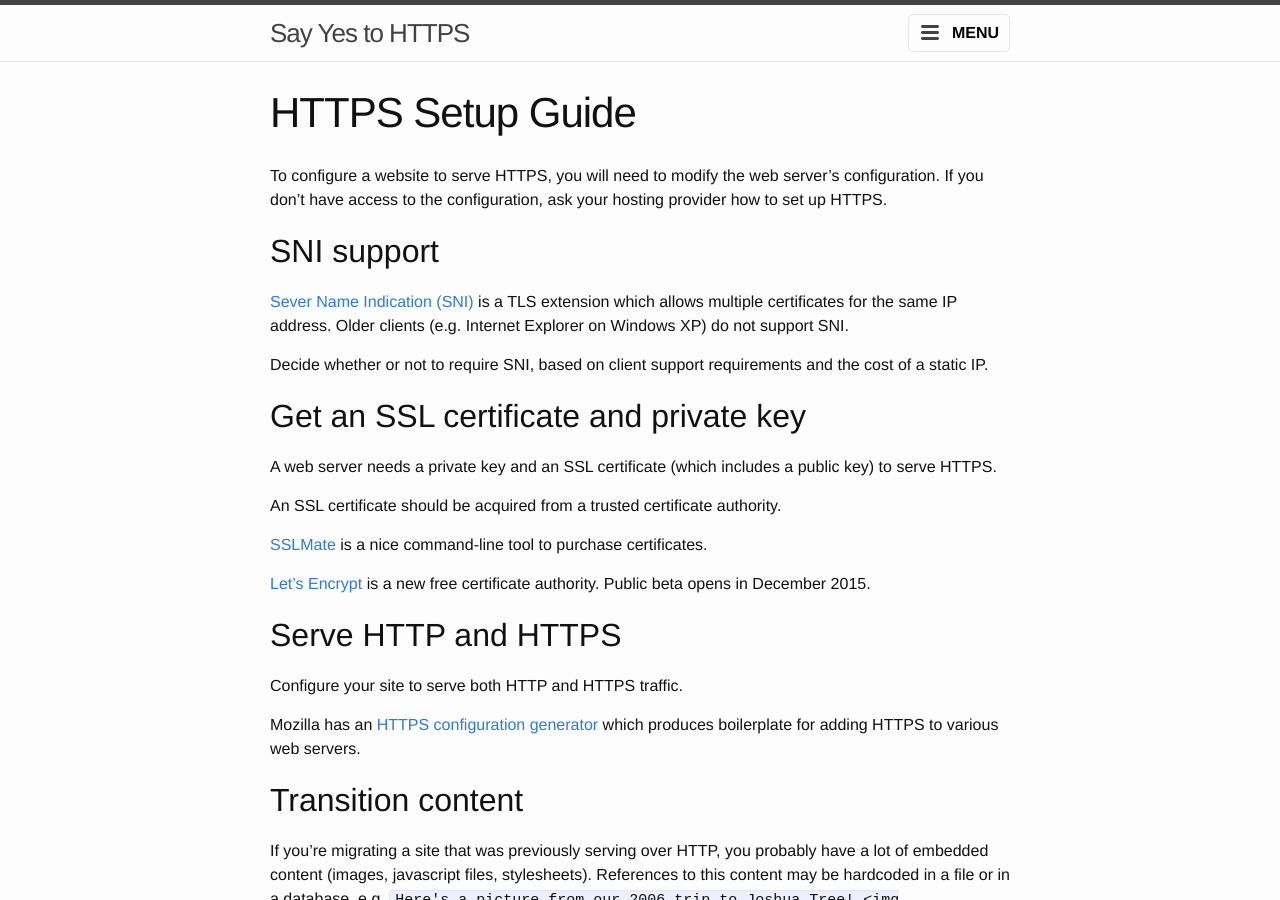
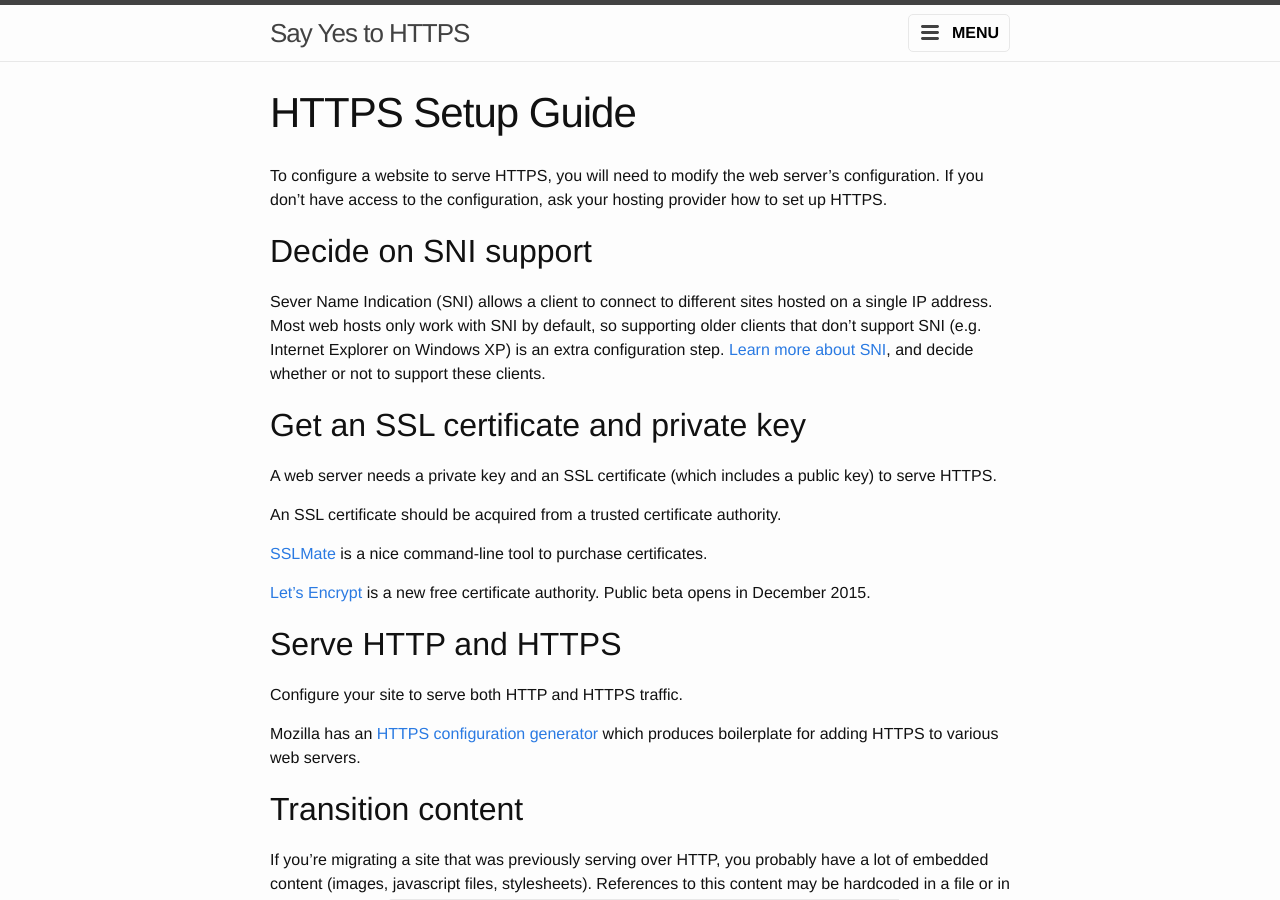
Before and after one commit to ericandrewlewis/say-yes-to-https, a Jekyll site: the page built from setup-https.md, in a window 1280 px wide and 900 px high. Built offline with Jekyll 4.4.1, drawn with Linux system fonts in a browser that asks for light colours.

Commit message:
Clean-up SNI setup

```diff
--- a/setup-https.md
+++ b/setup-https.md
@@ -7,11 +7,9 @@ menu_weight: 40
 
 To configure a website to serve HTTPS, you will need to modify the web server's configuration. If you don't have access to the configuration, ask your hosting provider how to set up HTTPS.
 
-## SNI support
+## Decide on SNI support
 
-[Sever Name Indication (SNI)](https://en.wikipedia.org/wiki/Server_Name_Indication) is a TLS extension which allows multiple certificates for the same IP address. Older clients (e.g. Internet Explorer on Windows XP) do not support SNI.
-
-Decide whether or not to require SNI, based on client support requirements and the cost of a static IP.
+Sever Name Indication (SNI) allows a client to connect to different sites hosted on a single IP address. Most web hosts only work with SNI by default, so supporting older clients that don't support SNI (e.g. Internet Explorer on Windows XP) is an extra configuration step. [Learn more about SNI](https://https.cio.gov/sni/), and decide whether or not to support these clients.
 
 ## Get an SSL certificate and private key
 
```
